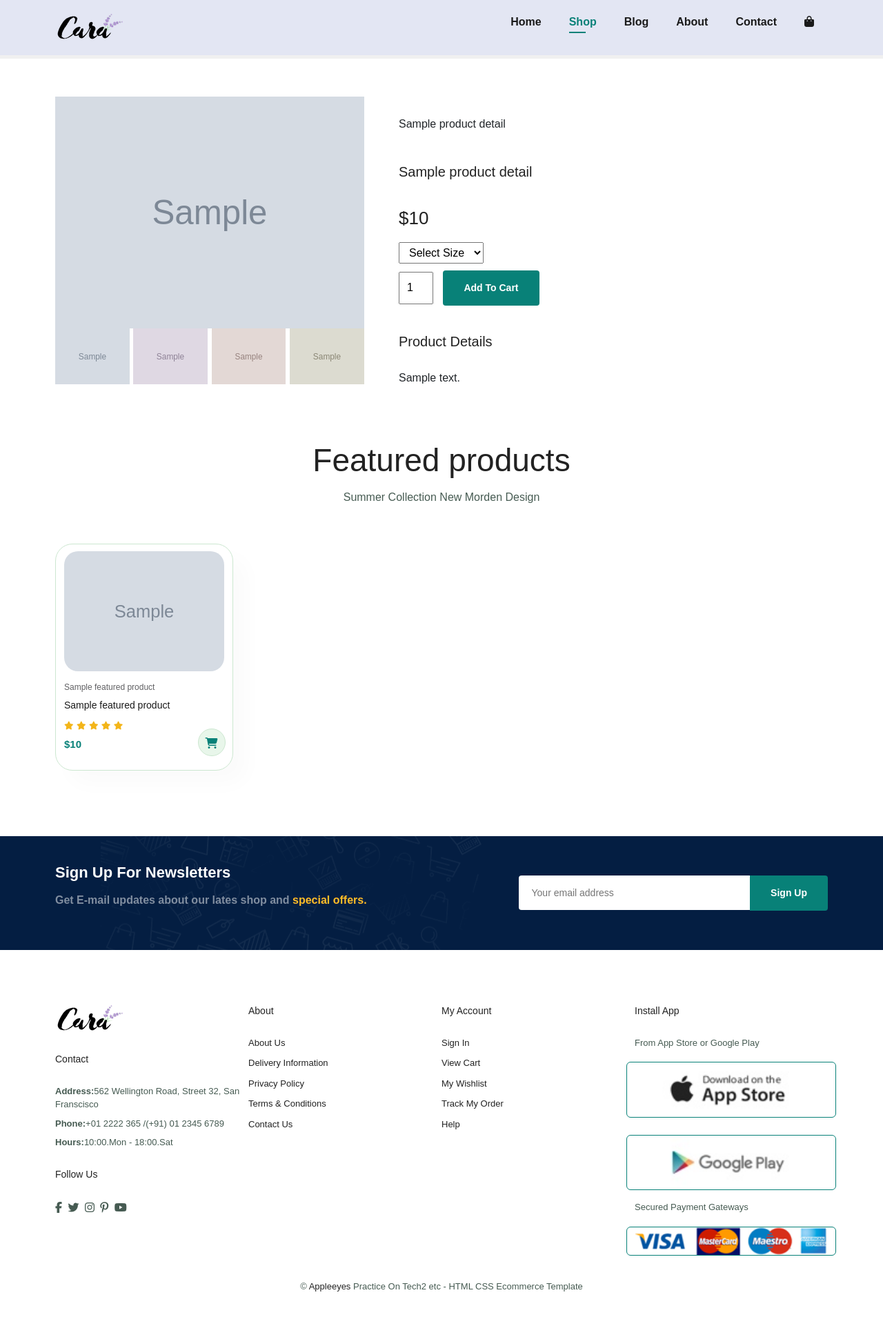
After one commit to Appleeyes/Online-shop, a PHP site: template src/Views/Products/productDetails.php in a window 1280 px wide. The commit adds this page. Shown: the whole page at 69% size. Run offline with PHP 8.4, Linux system fonts and the light colour scheme; the template is opened without the code that fills it: most values are stand-ins (such as "Sample title", 1, 10 or a date in 2020); grey boxes marked "Sample" are stand-in pictures; some libraries are stand-ins or nearby versions.

Commit message:
feat: added productDetails page and function to show the product details on the productDetails page

```diff
--- a/index.php
+++ b/index.php
@@ -13,12 +13,13 @@ require_once __DIR__ . "/config/database.php";
 
 $router = new Router();
 
-$router->get(path:BASE_URL, handler:HomeController::class . '::execute');
+$router->get(path: BASE_URL, handler:HomeController::class . '::execute');
 $router->get(path: BASE_URL . 'product', handler: ProductController::class . '::execute');
 $router->get(path: BASE_URL . 'product/add', handler: ProductController::class . '::showAddProductForm');
 $router->post(path: BASE_URL . 'product/add', handler: ProductController::class . '::addProduct');
 $router->get(BASE_URL . 'product/update', handler: ProductController::class . '::showUpdateProductForm');
 $router->post(BASE_URL . 'product/update', handler: ProductController::class . '::UpdateProduct');
+$router->get(BASE_URL . 'product/details', handler: ProductController::class . '::showProductDetails');
 
 
 $router->get(BASE_URL . 'about', function () {
--- a/src/Models/Product.php
+++ b/src/Models/Product.php
@@ -86,7 +86,7 @@ class Product
 
     public function fetchProductById($product_id)
     {
-        $query = "SELECT * FROM products WHERE product_id = ?";
+        $query = "SELECT p.*, c.title as category_title FROM products p JOIN categories c ON p.category_id = c.category_id WHERE p.product_id = ?";
         return $this->db->fetch($query, [$product_id]);
     }
 
--- a/src/Views/Main/home.php
+++ b/src/Views/Main/home.php
@@ -47,7 +47,8 @@ ini_set('display_errors', 1);
     <p>Summer Collection New Morden Design</p>
     <div class="pro-container">
         <?php foreach ($featuredProducts as $product) : ?>
-            <div class="pro">
+            <input type="hidden" name="product_id" value="<?php echo $product->product_id; ?>">
+            <div class="pro" onclick="window.location.href='product/details?id=<?php echo $product->product_id; ?>';">
                 <img src="<?php echo BASE_URL . 'public/db-img/' . basename($product->thumbnail); ?>" alt="">
                 <div class="des">
                     <span><?php echo $product->category_title; ?></span>
@@ -78,7 +79,8 @@ ini_set('display_errors', 1);
     <p>Summer Collection New Morden Design</p>
     <div class="pro-container">
         <?php foreach ($newProducts as $products) : ?>
-            <div class="pro">
+            <input type="hidden" name="product_id" value="<?php echo $products->product_id; ?>">
+            <div class="pro" onclick="window.location.href='product/details?id=<?php echo $products->product_id; ?>';">
                 <img src="<?php echo BASE_URL . 'public/db-img/' . basename($products->thumbnail); ?>" alt="">
                 <div class="des">
                     <span><?php echo $products->category_title; ?></span>
--- a/src/Views/Products/addProduct.php
+++ b/src/Views/Products/addProduct.php
@@ -38,7 +38,7 @@ unset($_SESSION['product-data']);
             </div>
             <div class="mb-3">
                 <label style="font-weight: 800;" for="description" class="form-label">Description</label>
-                <input type="text" class="form-control" id="description" name="description" value="<?= $description ?>" placeholder="Product Description" required>
+                <textarea class="form-control" rows="10" name="description" placeholder="Product Description" required></textarea>
             </div>
             <div class="mb-3">
                 <label style="font-weight: 800;" for="price" class="form-label">Price</label>
--- /dev/null
+++ b/src/Views/Products/productDetails.php
@@ -0,0 +1,88 @@
+<?php
+$activePage = 'product';
+require_once __DIR__ . '/../templates/header.php';
+require_once __DIR__ . '/../templates/navigation.php';
+?>
+
+<section id="prodetails" class="section-p1">
+    <div class="single-pro-image">
+        <img src="<?php echo BASE_URL . 'public/db-img/' . basename($productDetails->thumbnail); ?>" width="100%" id="MainImg" alt="">
+        <div class="small-img-group">
+            <div class="small-img-col">
+                <img src="<?php echo BASE_URL . 'public/db-img/' . basename($productDetails->thumbnail); ?>" width="100%" class="small-img" alt="">
+            </div>
+            <div class=" small-img-col">
+                <img src="<?php echo BASE_URL . 'public/db-img/' . basename($productDetails->thumbnail); ?>" width="100%" class="small-img" alt="" style="filter: hue-rotate(60deg);">
+            </div>
+            <div class=" small-img-col">
+                <img src="<?php echo BASE_URL . 'public/db-img/' . basename($productDetails->thumbnail); ?>" width="100%" class="small-img" alt="" style="filter: hue-rotate(150deg);">
+            </div>
+            <div class=" small-img-col">
+                <img src="<?php echo BASE_URL . 'public/db-img/' . basename($productDetails->thumbnail); ?>" width="100%" class="small-img" alt="" style="filter: hue-rotate(200deg);">
+            </div>
+        </div>
+    </div>
+
+    <div class=" single-pro-details">
+        <h6><?php echo $productDetails->category_title; ?></h6>
+        <h4><?php echo $productDetails->name; ?></h4>
+        <h2>$<?php echo $productDetails->price; ?></h2>
+        <select>
+            <option>Select Size</option>
+            <option>XL</option>
+            <option>XXL</option>
+            <option>Small</option>
+            <option>Large</option>
+        </select>
+        <input type="number" value="1">
+        <button class="normal">Add To Cart</button>
+        <h4>Product Details</h4>
+        <span><?php echo $productDetails->description; ?></span>
+    </div>
+</section>
+
+<section id="product1" class="section-p1">
+    <h2>Featured products</h2>
+    <p>Summer Collection New Morden Design</p>
+    <div class="pro-container">
+        <?php foreach ($featuredProducts as $product) : ?>
+            <input type="hidden" name="product_id" value="<?php echo $product->product_id; ?>">
+            <div class="pro" onclick="window.location.href='/Online-shop/product/details?id=<?php echo $product->product_id; ?>';">
+                <img src="<?php echo BASE_URL . 'public/db-img/' . basename($product->thumbnail); ?>" alt="">
+                <div class="des">
+                    <span><?php echo $product->category_title; ?></span>
+                    <h5><?php echo $product->name; ?></h5>
+                    <div class="star">
+                        <i class="fas fa-star"></i>
+                        <i class="fas fa-star"></i>
+                        <i class="fas fa-star"></i>
+                        <i class="fas fa-star"></i>
+                        <i class="fas fa-star"></i>
+                    </div>
+                    <h4>$<?php echo $product->price; ?></h4>
+                </div>
+                <a href="#"><i class="fa-solid fa-cart-shopping cart"></i></a>
+            </div>
+        <?php endforeach; ?>
+    </div>
+</section>
+
+<script>
+    document.addEventListener('DOMContentLoaded', function() {
+        const mainImg = document.getElementById('MainImg');
+        const smallImgs = document.querySelectorAll('.small-img');
+
+        smallImgs.forEach(smallImg => {
+            smallImg.addEventListener('click', () => {
+                mainImg.src = smallImg.src;
+            });
+        });
+    });
+</script>
+
+
+
+<?php
+require_once __DIR__ . '/../templates/newsletter.php';
+require_once __DIR__ . '/../templates/footer.php';
+?>
--- a/src/Views/Products/products.php
+++ b/src/Views/Products/products.php
@@ -12,7 +12,8 @@ require_once __DIR__ . '/../templates/navigation.php';
 <section id="product1" class="section-p1">
     <div class="pro-container">
         <?php foreach ($products as $product) : ?>
-            <div class="pro" onclick="window.location.href='sproduct.html';">
+            <input type="hidden" name="product_id" value="<?php echo $product->product_id; ?>">
+            <div class="pro" onclick="window.location.href='product/details?id=<?php echo $product->product_id; ?>';">
                 <img src="<?php echo BASE_URL . 'public/db-img/' . basename($product->thumbnail); ?>" alt="">
                 <div class="des">
                     <span><?php echo $product->category_title; ?></span>
--- a/src/Views/Products/updateProduct.php
+++ b/src/Views/Products/updateProduct.php
@@ -33,7 +33,7 @@ require_once __DIR__ . '/../templates/navigation.php';
             </div>
             <div class="mb-3">
                 <label style="font-weight: 800;" for="description" class="form-label">Description</label>
-                <input type="text" class="form-control" id="description" name="description" placeholder="Product Description" value="<?php echo $productData->description; ?>" required>
+                <textarea class="form-control" rows="10" name="description" placeholder="Product Description" required><?= $productData->description ?></textarea>
             </div>
             <div class="mb-3">
                 <label style="font-weight: 800;" for="price" class="form-label">Price</label>
@@ -50,7 +50,7 @@ require_once __DIR__ . '/../templates/navigation.php';
             </div>
             <div class="mb-3">
                 <label style="font-weight: 800;" for="price" class="form-label">Product Image</label>
-                <input type="file" class="form-control" id="thumbnail" name="thumbnail" required>
+                <input type="file" class="form-control" id="thumbnail" name="thumbnail">
             </div>
             <div>
                 <label style="font-weight: 800;" for="price" class="form-label">Featured</label>
--- a/src/Views/templates/navigation.php
+++ b/src/Views/templates/navigation.php
@@ -4,11 +4,11 @@
     <div>
         <ul id="navbar">
             <li><a class="<?php if ($activePage === '') echo 'active'; ?>" href="<?= BASE_URL ?>">Home</a></li>
-            <li><a class="<?php if ($activePage === 'product') echo 'active'; ?>" href="product">Shop</a></li>
-            <li><a class="<?php if ($activePage === 'product') echo 'active'; ?>" href="blog.html">Blog</a></li>
-            <li><a class="<?php if ($activePage === 'product') echo 'active'; ?>" href="about.html">About</a></li>
-            <li><a class="<?php if ($activePage === 'product') echo 'active'; ?>" href="contact.html">Contact</a></li>
-            <li class="<?php if ($activePage === 'product') echo 'active'; ?>" id="lg-ba"><a href="cart.html"><i class="fa-solid fa-bag-shopping"></i></a></li>
+            <li><a class="<?php if ($activePage === 'product') echo 'active'; ?>" href="<?= BASE_URL ?>product">Shop</a></li>
+            <li><a class="<?php if ($activePage === 'blog') echo 'active'; ?>" href="blog.html">Blog</a></li>
+            <li><a class="<?php if ($activePage === 'about') echo 'active'; ?>" href="about.html">About</a></li>
+            <li><a class="<?php if ($activePage === 'contact') echo 'active'; ?>" href="contact.html">Contact</a></li>
+            <li class="<?php if ($activePage === 'cart') echo 'active'; ?>" id="lg-ba"><a href="cart.html"><i class="fa-solid fa-bag-shopping"></i></a></li>
             <a href="#" id="close"><i class="fas fa-times"></i></a>
         </ul>
     </div>
```
Also changed, not shown: src/Controllers/ProductController.php (+11 -3 lines), public/db-img/f2.jpg (added), public/db-img/f7.jpg (deleted).
